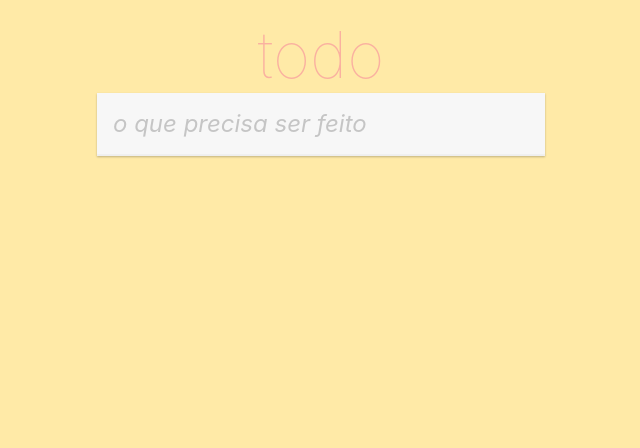
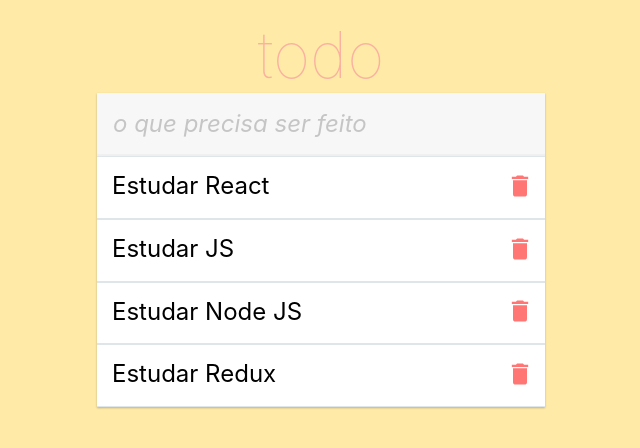
Before and after one commit to Tiago20Maia/todo-react, a React (Create React App) app in the folder todo/: page / in a window 1280 px wide. Shown: the top 448 px of the page, without its empty margins (319-959 px from the left). Built offline with nearby package versions, Linux system fonts and the light colour scheme.

Commit message:
Criando listagem de tarefas

```diff
--- a/todo/package.json
+++ b/todo/package.json
@@ -8,6 +8,7 @@
     "@testing-library/user-event": "^13.5.0",
     "react": "^18.2.0",
     "react-dom": "^18.2.0",
+    "react-icons": "^5.1.0",
     "react-scripts": "5.0.1",
     "web-vitals": "^2.1.4"
   },
--- a/todo/src/App.css
+++ b/todo/src/App.css
@@ -6,3 +6,29 @@
     width: 100%;
     padding: 16px 16px 18px 16px;
   }
+
+  ul.todo-list li {
+    display: flex;
+    border-top: 1px solid #dfe6e9;
+    border-bottom: 1px solid #dfe6e9;
+  }
+
+  .todo {
+    flex: 1;
+    outline: none;
+    cursor: pointer;
+    font-size: 1.5rem;
+    word-break: break-all;
+    line-height: 1.2;
+    transition: color 0.3s;
+    padding: 15px 15px 17px 15px;
+  }
+
+  .remove {
+    background-color: transparent;
+    border: none;
+    color: #ff7675;
+    cursor: pointer;
+    outline: none;
+    width: 50px;
+  }
--- a/todo/src/App.js
+++ b/todo/src/App.js
@@ -1,10 +1,20 @@
 import React, { useState } from 'react';
+import { MdDelete } from 'react-icons/md';
+
 import './App.css';
 
 const App = () => {
     const ESCAPE_KEY = 27;
     const ENTER_KEY = 13;
 
+    const initialTodos = [
+        { id: 1, title: 'Estudar React', checked: false },
+        { id: 2, title: 'Estudar JS', checked: true },
+        { id: 3, title: 'Estudar Node JS', checked: false },
+        { id: 4, title: 'Estudar Redux', checked: false },
+    ];
+
+    const [todos] = useState(initialTodos);
     const [value, setValue] = useState('');
 
     const erase = () => {
@@ -41,6 +51,16 @@
                     onChange={onChange}
                     onKeyDown={onKeyDown}
                 />
+                <ul className="todo-list">
+                    {todos.map((todo) => (
+                        <li key={todo.id.toString()}>
+                            <span className='todo'>{todo.title}</span>
+                            <button className='remove' type="button">
+                                <MdDelete size={28} />
+                            </button>
+                        </li>
+                    ))}
+                </ul>
             </section>
         </section>
     );
--- a/todo/src/index.css
+++ b/todo/src/index.css
@@ -32,6 +32,7 @@
       'Ubuntu', 'Cantarell', 'Fira Sans', 'Droid Sans', 'Helvetica Neue',
       sans-serif;
     margin: 0;
+    padding: 0;
   }
 
   ol,
```
Also changed, not shown: 1 other file (tests, documents, lock files or other folders).
